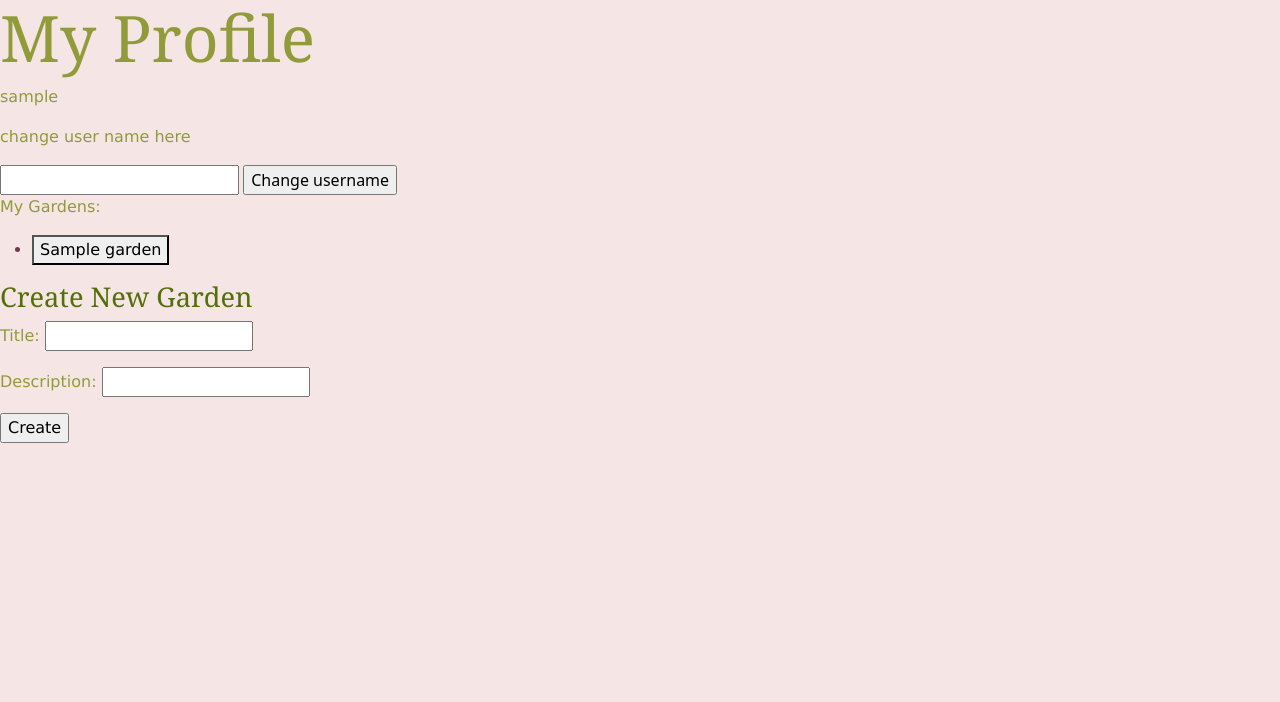
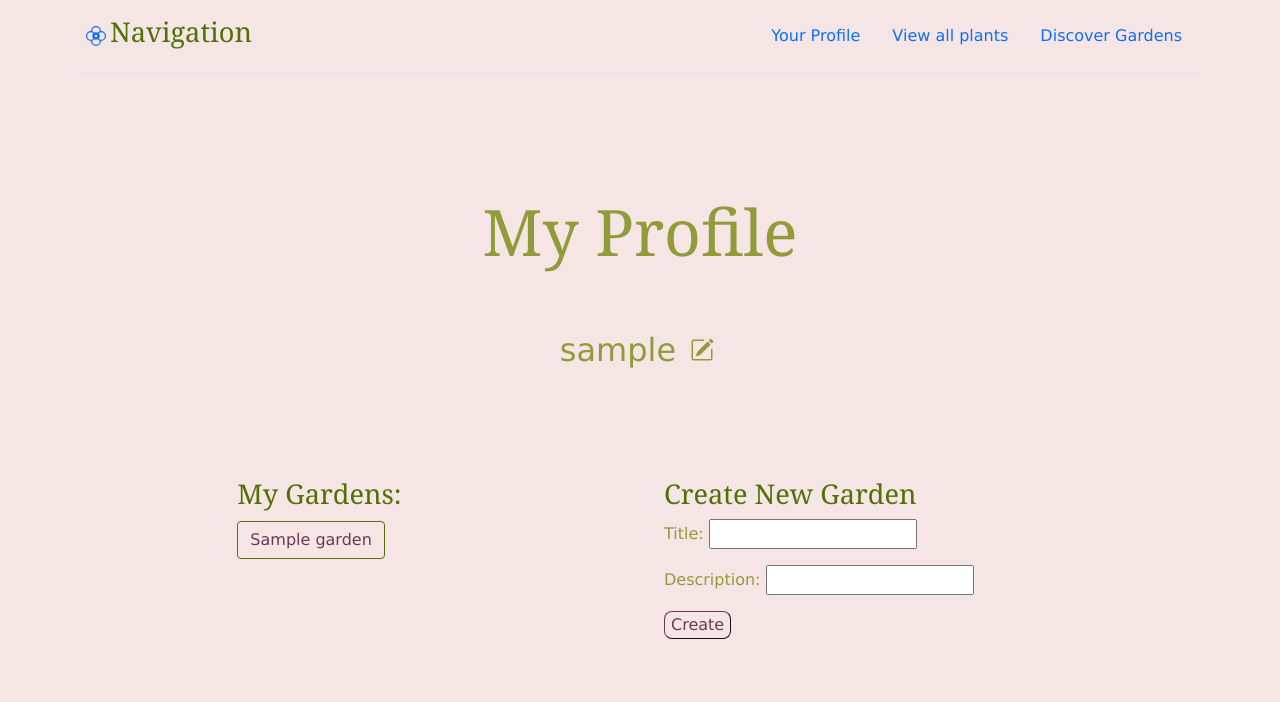
Before and after one commit to gallubka/gardens-project, a Flask app: page /profile in a window 1280 px wide. Shown: the top 702 px of the page. Run offline with Flask 2, Linux system fonts and the light colour scheme; the visitor is signed in with stand-in values (Sample User, id 1); tables that the repository leaves empty hold one stand-in row (values such as "Sample post").

Commit message:
added bootstrap and css

```diff
--- a/static/name_changer.js
+++ b/static/name_changer.js
@@ -1,17 +1,16 @@
-// const button = document.querySelector('#change_username')
+const button = document.querySelector('#change_username')
 const form = document.querySelector('#update_username')
 
-// button.addEventListener("click", () => {
-//     console.log(form.style)
-//     if(form.style.display === '' || form.style.display === 'none'){
-//         form.style.display = 'block'
-//     }
-//     else {
-//         console.log("else statement was hit")
-//         form.style.diplay = "none";
-//     }
+button.addEventListener("click", () => {
 
-// })
+    if(form.style.display === 'none' || form.style.display === "") {
+        form.style.display = 'block'
+    } else {
+
+        form.style.display = "none";
+    }
+
+})
 
 form.addEventListener('submit', changeUserName)
 
@@ -30,8 +29,9 @@ function changeUserName(evt){
     })
     .then((response) => response.json())
     .then((results) => {
-        alert(results.msg)
+        // alert(results.msg)
         document.querySelector('#username').innerHTML = results.newname
+        form.style.display = 'none';
     }
     )
 }
--- a/static/style.css
+++ b/static/style.css
@@ -1,5 +1,8 @@
+
+
 body {
     background-color: rgb(246, 229, 229);
+
 }
 
 h1 {
@@ -7,6 +10,8 @@ h1 {
     color: #919B3A;
     font-weight: lighter;
     font-size: 400%;
+    text-align: center;
+    margin: 48px;
 }
 
 p {
@@ -29,13 +34,109 @@ li {
 
 .flash-msg {
     color:#6D3952;
-    background-color: #CACECF;
+    background-color:antiquewhite;
+    padding: 8px;
+    margin: 0;
 }
 
-/* .navigation {
+.navigation {
+    display: flex;
+    position: static;
+    flex-direction: row;
+    background-color: #919B3A;
+    font-weight: 600;
+    text-transform: uppercase;
+    justify-content: space-between;
+}
 
-} */
+.navigation h2 {
+    color:#132a13;
+    margin: 16px;
+}
 
-/* #update_username {
-    /* display : none;
-}*/
+.nav-list {
+    display: flex;
+    flex-direction: row;
+    align-items: center;
+    list-style-type: none;
+    margin: 0;
+}
+
+.nav-list li {
+    margin: 16px;
+
+}
+
+.nav-list li a {
+    color:#6D3952;
+    text-decoration: none;
+
+}
+
+.nav-list a:hover {
+    text-decoration: underline;
+    color:#995073;
+    cursor: pointer;
+
+}
+
+#update_username {
+    display : none;
+    color: pink;
+}
+
+.forms {
+    display: flex;
+    justify-content: center;
+
+}
+
+.form-section {
+    margin: 24px;
+}
+
+.change-username {
+    font-size: 32px;
+    display: flex;
+    justify-content: center;
+}
+
+.change-username button {
+    border: 0;
+    background: none;
+
+}
+
+.change-username p {
+   margin: 8px 8px 0 0
+
+}
+
+
+.username-section {
+    height: 160px;
+}
+
+
+.btn-in-list {
+    margin:2px 0px 2px 0px;
+    color:#6D3952;
+    border-color: #536F05;
+}
+
+
+.submit-btn {
+    background: none;
+    color:#6D3952;
+    border-color: #6D3952;
+    border-radius: 8px;
+    border-width: thin;
+}
+
+
+.card {
+    display: inline-block;
+    margin: 16px;
+    text-wrap: wrap;
+    width: 300px;
+}
--- a/templates/base.html
+++ b/templates/base.html
@@ -19,7 +19,27 @@
       <p class="flash-msg">
         {{ msg }}
       </p>
+
     {% endfor %}
+
+
+    <nav id="navigation" class="container">
+      <header class="d-flex flex-wrap justify-content-center py-3 mb-4 border-bottom">
+        <a href="/" class="d-flex align-items-center mb-3 mb-md-0 me-md-auto link-body-emphasis text-decoration-none">
+          <svg xmlns="http://www.w3.org/2000/svg" width="28" height="28" fill="currentColor" class="bi bi-flower2 p-1" viewBox="0 0 16 16">
+            <path d="M8 16a4 4 0 0 0 4-4 4 4 0 0 0 0-8 4 4 0 0 0-8 0 4 4 0 1 0 0 8 4 4 0 0 0 4 4zm3-12c0 .073-.01.155-.03.247-.544.241-1.091.638-1.598 1.084A2.987 2.987 0 0 0 8 5c-.494 0-.96.12-1.372.331-.507-.446-1.054-.843-1.597-1.084A1.117 1.117 0 0 1 5 4a3 3 0 0 1 6 0zm-.812 6.052A2.99 2.99 0 0 0 11 8a2.99 2.99 0 0 0-.812-2.052c.215-.18.432-.346.647-.487C11.34 5.131 11.732 5 12 5a3 3 0 1 1 0 6c-.268 0-.66-.13-1.165-.461a6.833 6.833 0 0 1-.647-.487zm-3.56.617a3.001 3.001 0 0 0 2.744 0c.507.446 1.054.842 1.598 1.084.02.091.03.174.03.247a3 3 0 1 1-6 0c0-.073.01-.155.03-.247.544-.242 1.091-.638 1.598-1.084zm-.816-4.721A2.99 2.99 0 0 0 5 8c0 .794.308 1.516.812 2.052a6.83 6.83 0 0 1-.647.487C4.66 10.869 4.268 11 4 11a3 3 0 0 1 0-6c.268 0 .66.13 1.165.461.215.141.432.306.647.487zM8 9a1 1 0 1 1 0-2 1 1 0 0 1 0 2z"/>
+          </svg>
+          <h2>Navigation</h2>
+        </a>
+        <ul class="nav nav-pills">
+          <li class="nav-item" ><a href="/profile" class="nav-link" >Your Profile</a></li>
+          <li class="nav-item" ><a href="/plants" class="nav-link">View all plants</a></li>
+          <li class="nav-item" ><a href="/gardens" class="nav-link">Discover Gardens</a></li>
+        </ul>
+
+      </header>
+    </nav>
+
 
     {% block body %}{% endblock %}
 
--- a/templates/profile.html
+++ b/templates/profile.html
@@ -2,43 +2,60 @@
 {% block title %}My Profile{% endblock %}
 
 {% block body %}
+<main class="col-lg-8 mx-auto p-4 py-md-5">
+
   <h1>My Profile</h1>
+
+  <div class="col-sm-12 text-center username-section">
+    <div class="change-username ">
       <p id="username">{{ user.username }}</p>
-    <p>change user name here </p>
+      <!-- <p>change user name here </p> -->
+      <button id="change_username">
+        <svg xmlns="http://www.w3.org/2000/svg" width="24" height="24" fill="#919B3A" class="bi bi-pencil-square" viewBox="0 0 16 16">
+          <path d="M15.502 1.94a.5.5 0 0 1 0 .706L14.459 3.69l-2-2L13.502.646a.5.5 0 0 1 .707 0l1.293 1.293zm-1.75 2.456-2-2L4.939 9.21a.5.5 0 0 0-.121.196l-.805 2.414a.25.25 0 0 0 .316.316l2.414-.805a.5.5 0 0 0 .196-.12l6.813-6.814z"/>
+          <path fill-rule="evenodd" d="M1 13.5A1.5 1.5 0 0 0 2.5 15h11a1.5 1.5 0 0 0 1.5-1.5v-6a.5.5 0 0 0-1 0v6a.5.5 0 0 1-.5.5h-11a.5.5 0 0 1-.5-.5v-11a.5.5 0 0 1 .5-.5H9a.5.5 0 0 0 0-1H2.5A1.5 1.5 0 0 0 1 2.5v11z"/>
+        </svg>
+      </button>
+    </div>
       <form id="update_username">
-      <input type="text" id="new_username">
+        <input type="text" id="new_username" >
         <input type="hidden" id="user_id" value="{{ user.user_id }}">
-      <input type="submit" value="Change username">
+        <input type="submit" value="Ok!" class="submit-btn" type="button">
       </form>
+  </div>
 
-    <p>My Gardens:</p>
+  <div class="row g-5">
+    <div class="col-md-6">
+      <h2>My Gardens:</h2>
 
-<ul>
+  <ul class="list-unstyled ps-0 ">
       {% for garden in user.gardens %}
       <li>
-      <a href = "/gardens/{{ garden.garden_id}}">
-        <button>{{ garden.title }}</button>
+        <a href = "/gardens/{{ garden.garden_id}}" class="mb-1">
+          <button type="button" class="btn btn-outline-primary btn-in-list" >{{ garden.title }}</button>
         </a>
       </li>
       {% endfor %}
   </ul>
+  </div>
 
+
+  <div class="col-md-6">
 
     <h2>Create New Garden</h2>
       <form action="/new-garden" method="POST">
-    <p>
-      Title: <input type="text" name="garden_title">
-    </p>
+        <p>Title: <input type="text" name="garden_title"></p>
+        <p>Description: <input type="text" name="garden_description"></p>
+        <p><input type="submit" class="submit-btn" value="Create"></p>
+      </form>
+  </div>
 
-    <p>
-      Description: <input type="text" name="garden_description">
-    </p>
+  </div>
 
-    <p>
-      <input type="submit" value="Create">
-    </p>
-  </form>
 
     <script src="/static/name_changer.js"></script>
 
+
+  </main>
+
 {% endblock body%}
```
Also changed, not shown: static/colors.css (added, +144 -0 lines), templates/gardens.html (+22 -5 lines), templates/homepage.html (+11 -12 lines), templates/plants.html (+13 -10 lines), templates/search-results.html (+15 -9 lines), static/sample_garden_image.jpg (added). Lines whose indentation alone changed are shown as unchanged.
